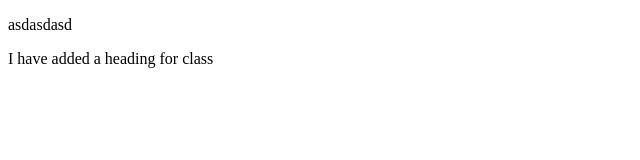
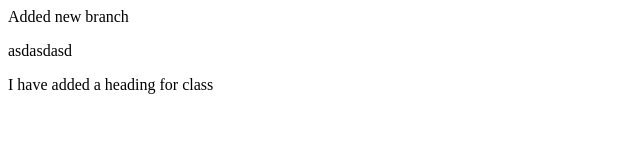
Before and after one commit to razazaidisd/JStraining, a website: page index.html in a window 1280 px wide. Shown: the whole page, without its empty margins (0-640 px from the left). Drawn offline with Linux system fonts and the light colour scheme.

Commit message:
added new branc

```diff
--- a/index.html
+++ b/index.html
@@ -5,7 +5,7 @@
 	<script type="text/javascript" src="condition.js"></script>
 </head>
 <body>
-
+Added new branch
 	<p ngClass={(isActive)? 'active' : ''}>
 		asdasdasd
 	</p>
```
